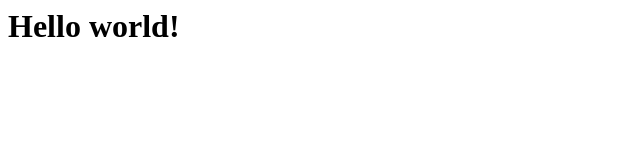
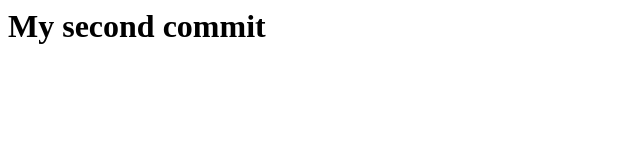
Before and after one commit to cyclonenv/git-one, a plain HTML site: page index.html in a window 1280 px wide. Shown: the whole page, without its empty margins (0-640 px from the left). Drawn offline with Linux system fonts and the light colour scheme.

Commit message:
modified title and body content

```diff
--- a/index.html
+++ b/index.html
@@ -1,8 +1,8 @@
 <html>
   <head>
-	<title>Hello world!</title>
+	<title>gitBlog</title>
   </head>
 	  <body>
-	     <h1>Hello world!</h1>
+	     <h1>My second commit</h1>
 	  </body>
 </html>
```
